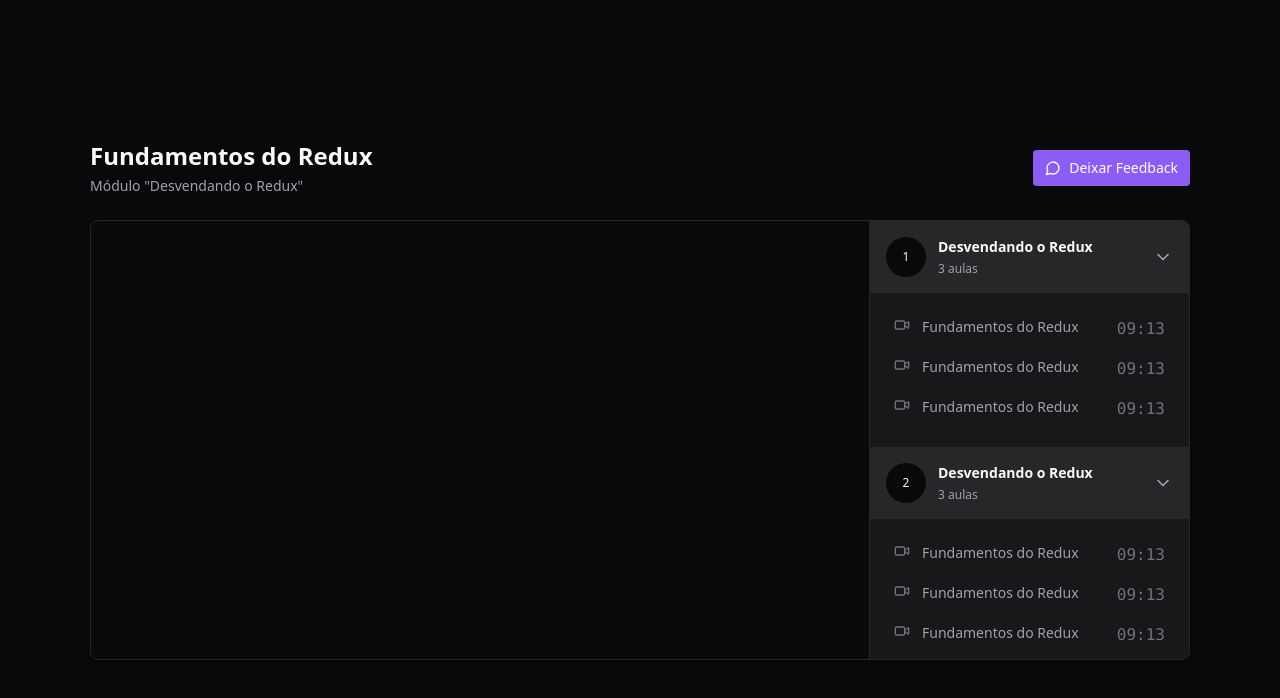
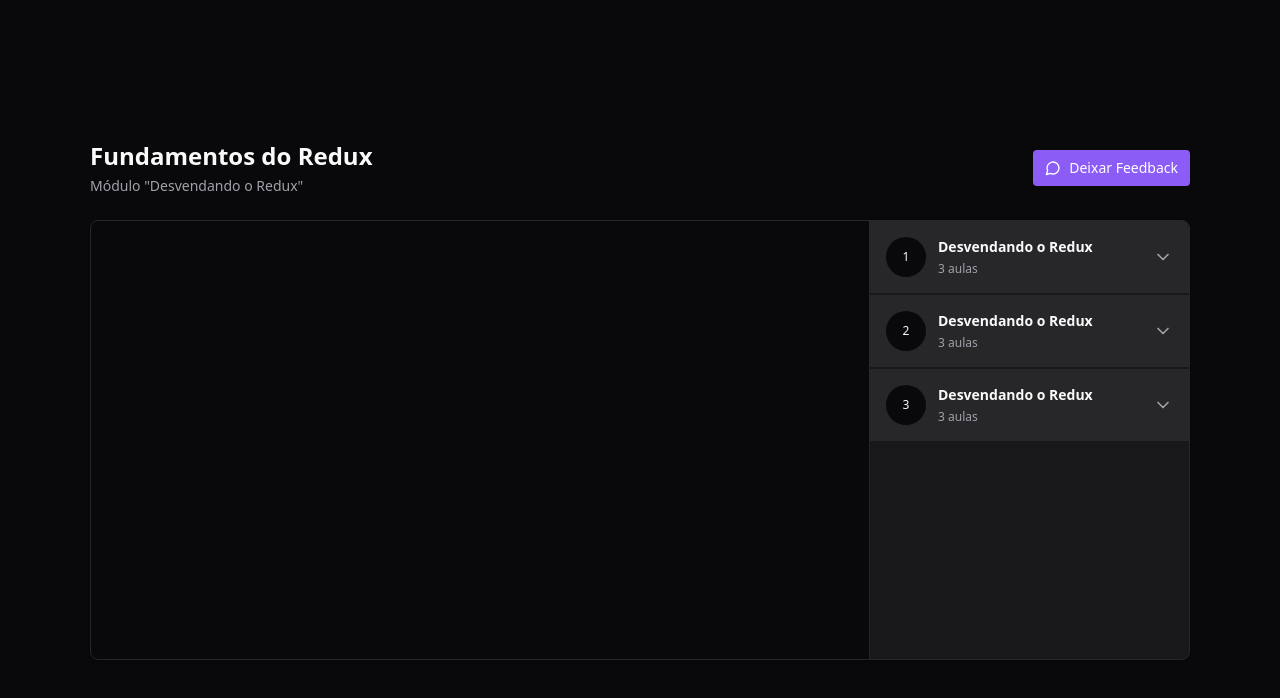
Before and after one commit to Israelkilday/DEVTUBE-PLAYLISTS, a React (Vite) app: page / in a window 1280 px wide. Shown: the top 698 px of the page. Built offline with nearby package versions, Linux system fonts and the light colour scheme.

Commit message:
feat: add radix ui in component module

```diff
--- a/package.json
+++ b/package.json
@@ -11,6 +11,7 @@
     "prepare": "husky"
   },
   "dependencies": {
+    "@radix-ui/react-collapsible": "^1.1.0",
     "@reduxjs/toolkit": "^2.2.6",
     "lucide-react": "^0.400.0",
     "react": "^18.3.1",
--- a/src/components/Module.tsx
+++ b/src/components/Module.tsx
@@ -1,5 +1,6 @@
 import { ChevronDown } from "lucide-react";
 import { Lesson } from "./Lesson";
+import * as Collapsible from "@radix-ui/react-collapsible";
 
 interface ModuleProps {
   moduleIndex: number;
@@ -9,8 +10,8 @@
 
 export function Module({ title, amountOfLesson, moduleIndex }: ModuleProps) {
   return (
-    <div>
-      <button className="flex w-full items-center gap-3 bg-zinc-800 p-4">
+    <Collapsible.Root className="group">
+      <Collapsible.Trigger className="flex w-full items-center gap-3 bg-zinc-800 p-4">
         <div className="flex h-10 w-10 items-center justify-center rounded-full bg-zinc-950 text-xs">
           {moduleIndex + 1}
         </div>
@@ -20,14 +21,16 @@
           <span className="text-xs text-zinc-400">{amountOfLesson} aulas</span>
         </div>
 
-        <ChevronDown className="ml-auto h-5 w-5 text-zinc-400" />
-      </button>
+        <ChevronDown className="ml-auto h-5 w-5 text-zinc-400 transition-transform group-data-[state=open]:rotate-180" />
+      </Collapsible.Trigger>
 
-      <nav className="relative flex flex-col gap-4 p-6">
-        <Lesson title="Fundamentos do Redux" duration="09:13" />
-        <Lesson title="Fundamentos do Redux" duration="09:13" />
-        <Lesson title="Fundamentos do Redux" duration="09:13" />
-      </nav>
-    </div>
+      <Collapsible.Content>
+        <nav className="relative flex flex-col gap-4 p-6">
+          <Lesson title="Fundamentos do Redux" duration="09:13" />
+          <Lesson title="Fundamentos do Redux" duration="09:13" />
+          <Lesson title="Fundamentos do Redux" duration="09:13" />
+        </nav>
+      </Collapsible.Content>
+    </Collapsible.Root>
   );
 }
```
Also changed, not shown: 1 other file (tests, documents, lock files or other folders).
